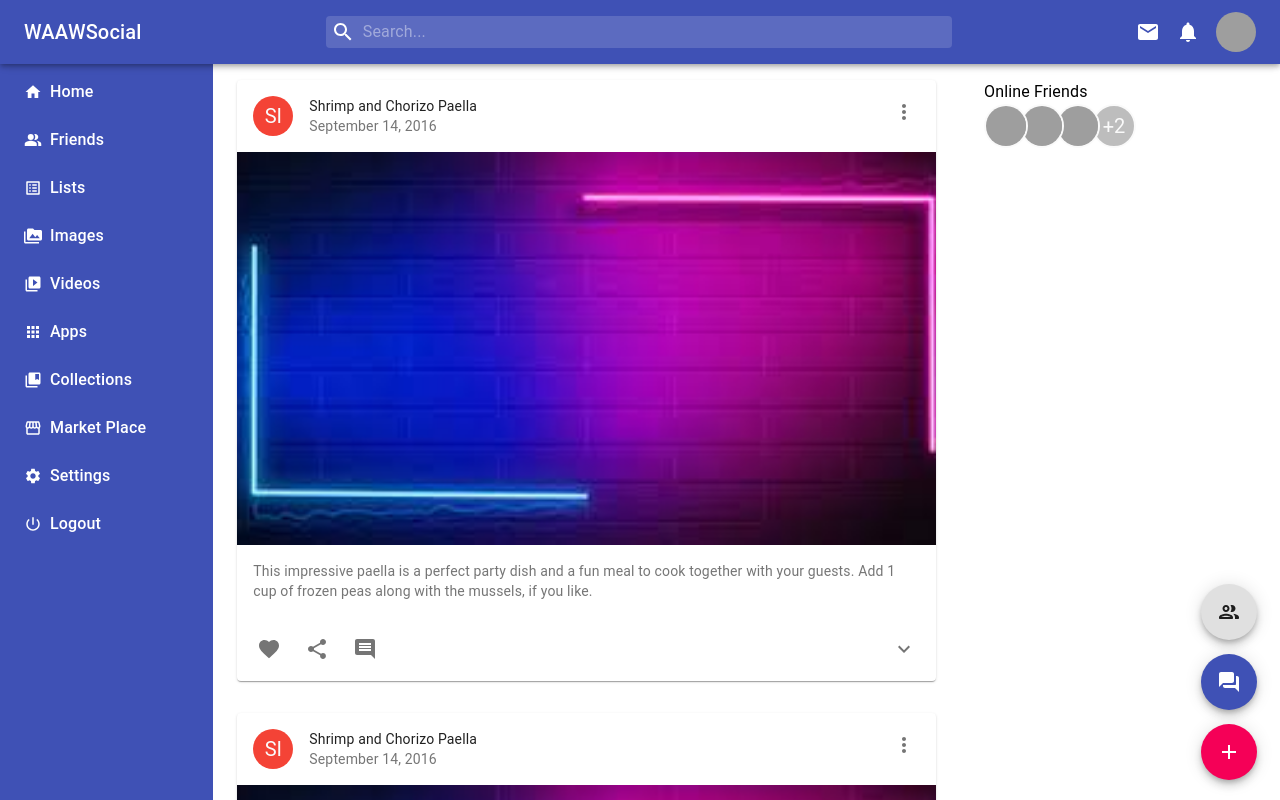
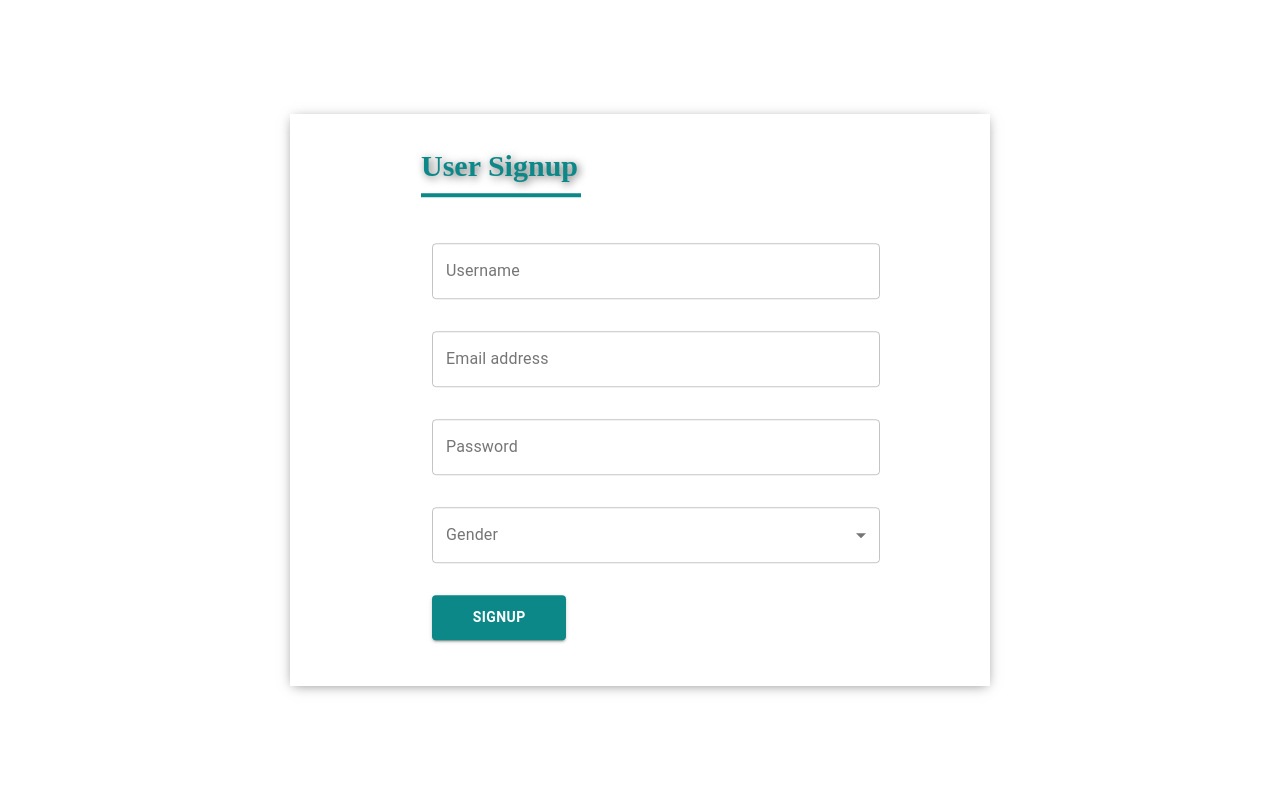
Before and after one commit to imizallah/WAAWSocial, a React (Create React App) app: page /register in a window 1280 px wide. Shown: the top 800 px of the page. Built offline with nearby package versions, Linux system fonts and the light colour scheme; grey boxes are pictures that could not be loaded; the HTML template or start-up script is replaced by a standard one.

Commit message:
register done

```diff
--- a/package.json
+++ b/package.json
@@ -12,8 +12,11 @@
     "@testing-library/jest-dom": "^5.11.4",
     "@testing-library/react": "^11.1.0",
     "@testing-library/user-event": "^12.1.10",
+    "axios": "^0.23.0",
     "react": "^17.0.2",
     "react-dom": "^17.0.2",
+    "react-hot-toast": "^2.1.1",
+    "react-router-dom": "^5.3.0",
     "react-scripts": "4.0.3",
     "web-vitals": "^1.0.1"
   },
--- a/src/App.jsx
+++ b/src/App.jsx
@@ -1,50 +1,41 @@
-import { Grid, makeStyles } from '@material-ui/core';
-import Left from './components/Left';
-import MainFeed from './components/MainFeed';
-import Navbar from './components/Navbar';
-import Right from './components/Right';
-import Add from './components/Add';
-import AddIcon from '@material-ui/icons/Add';
-import ForumRoundedIcon from '@material-ui/icons/ForumRounded';
-import PeopleOutlineRoundedIcon from '@material-ui/icons/PeopleOutlineRounded';
+import { BrowserRouter as Router, Switch, Route, Link } from "react-router-dom";
+import Login from './components/pages/auth/Login';
+import Register from './components/pages/auth/Register';
+import Timeline from "./components/pages/timeline/Timeline";
+import { Toaster } from 'react-hot-toast';
 
 
-const useStyles = makeStyles(theme => ({
-  right: {
-    [theme.breakpoints.down("sm")]: {
-      display: "none"
-    }
-  }
-}));
-
 function App() {
-  const classes = useStyles();
 
   return (
-    <div>
-      <Navbar />
-      <Grid container>
-        <Grid className={classes.left} item sm={2} xs={2}>
-          <Left />
-        </Grid>
-
-        <Grid className={classes.center} item sm={7} xs={10}>
-          <MainFeed />
-        </Grid>
-
-        <Grid className={classes.right} item sm={3} >
-          <Right />
-        </Grid>
-      </Grid>
-
-      <Add Icon={AddIcon} iconName='post' color='secondary' />
-      <Add Icon={ForumRoundedIcon} iconName='chat' color='primary' />
-      <Add Icon={PeopleOutlineRoundedIcon} iconName='friends' color='warning' />
-
-
-
-    </div>
-
+    <>
+      <Router>
+        <Switch>
+          <Route exact path="/" component={Timeline}></Route>
+          <Route exact path="/login" component={Login}></Route>
+          <Route exact path="/register" component={Register}></Route>
+        </Switch>
+      </Router>
+      <Toaster
+        position="top-right"
+        toastOptions={{
+          duration: 5000,
+          style: {
+            color: 'white'
+          },
+          success: {
+            style: {
+              background: 'green',
+            },
+          },
+          error: {
+            style: {
+              background: 'red',
+            },
+          },
+        }}
+      />
+    </>
   );
 }
 
--- /dev/null
+++ b/src/components/pages/auth/Login.jsx
@@ -0,0 +1,11 @@
+import React from 'react'
+
+const Login = () => {
+  return (
+    <div>
+      <h1>Login Now!!!</h1>
+    </div>
+  )
+}
+
+export default Login;
--- /dev/null
+++ b/src/components/pages/auth/Register.jsx
@@ -0,0 +1,122 @@
+import React, {useRef} from 'react';
+import axios from 'axios';
+import './register.css';
+import { makeStyles } from '@material-ui/core/styles';
+import {TextField, Button} from '@material-ui/core';
+import InputLabel from '@material-ui/core/InputLabel';
+import MenuItem from '@material-ui/core/MenuItem';
+import FormHelperText from '@material-ui/core/FormHelperText';
+import FormControl from '@material-ui/core/FormControl';
+import Select from '@material-ui/core/Select';
+import toast from 'react-hot-toast';
+
+const useStyles = makeStyles((theme) => ({
+  root: {
+    '& > *': {
+      margin: theme.spacing(2),
+      width: '100%',
+    },
+  },
+
+  btn1: {
+    backgroundColor: 'rgb(13, 136, 136)',
+    color: '#fff',
+    fontWeight: 'bold',
+    width: '100%',
+    maxWidth: '30%',
+    padding: '10px',
+    textAlign: 'center',
+    '&:hover': {
+      backgroundColor: 'rgb(13, 136, 136)',
+      color: '#fff',
+    }
+  }
+
+}));
+
+const Register = () => {
+  const classes = useStyles();
+  const username = useRef();
+  const email = useRef();
+  const password = useRef();
+  const gender = useRef();
+
+  const handleSubmit = async (e) => {
+    e.preventDefault();
+    if (!username.current.value) return toast.error('Username is required');
+    if (!email.current.value) return toast.error('Email address is required');
+    if (!password.current.value) return toast.error('Password is required');
+    if (!gender.current.value) return toast.error('Gender is required');
+
+    const user = {
+      username: username.current.value,
+      email: email.current.value,
+      password: password.current.value,
+      gender: gender.current.value
+    }
+
+    try {
+      let res = await axios.post('http://localhost:7000/api/v1/auth/register', user);
+      if(res.data.success) toast.success(res.data.msg);
+      console.log(res.data);
+    }catch(err) {
+      if(!err.response.data.success) return toast.error(err.response.data.msg);
+    }
+
+  }
+
+  return (
+    <div className="register">
+      <div className="holder">
+        <h3>User Signup</h3>
+        <form onSubmit={handleSubmit} className={classes.root} noValidate autoComplete="off">
+          <TextField
+            type="text"
+            id="outlined-basic"
+            label="Username"
+            variant="outlined"
+            inputRef={username}
+          />
+
+          <TextField
+            type="email"
+            id="outlined-basic"
+            label="Email address"
+            variant="outlined"
+            inputRef={email}
+          />
+
+          <TextField
+            type="password"
+            id="outlined-basic"
+            label="Password"
+            variant="outlined"
+            inputRef={password}
+          />
+
+          <FormControl variant="outlined" className={classes.formControl}>
+            <InputLabel id="demo-simple-select-outlined-label">Gender</InputLabel>
+            <Select
+              labelId="demo-simple-select-outlined-label"
+              id="demo-simple-select-outlined"
+              inputRef={gender}
+              label="Gender"
+            >
+              <MenuItem value="">
+                <em>None</em>
+              </MenuItem>
+              <MenuItem value="female">Female</MenuItem>
+              <MenuItem value="male">Male</MenuItem>
+            </Select>
+          </FormControl>
+
+          <Button type="submit" className={classes.btn1} variant="contained">
+            Signup
+          </Button>
+        </form>
+      </div>
+    </div>
+  )
+}
+
+export default Register;
--- /dev/null
+++ b/src/components/pages/auth/register.css
@@ -0,0 +1,46 @@
+.register {
+  box-shadow: 0 2px 12px -3px rgba(0, 0, 0, .5);
+  position: absolute;
+  top: 50%;
+  left: 50%;
+  transform: translate(-50%, -50%);
+  width: 50vw;
+  padding: 30px;
+}
+
+.holder {
+  width: 70%;
+  margin: 0 auto;
+}
+
+.register h3 {
+  text-shadow: 2px 2px 8px rgba(0, 0, 0, .6);
+  max-width: 160px;
+  margin: 5px 0px 30px 5px;
+  padding-bottom: 10px;
+  /* padding: 10px; */
+  font-size: 30px;
+  color: rgb(13, 136, 136);
+  font-weight: bold;
+  border-bottom: 4px solid rgb(13, 136, 136);
+}
+
+.MuiOutlinedInput-root.Mui-focused
+.MuiOutlinedInput-notchedOutline {
+  border-color: rgb(13, 136, 136) !important;
+}
+
+.PrivateNotchedOutline-legendLabelled-5 > span {
+  color: rgb(13, 136, 136) !important;
+}
+
+@media screen and (max-width: 450px) {
+  .register {
+    width: 80vw;
+
+  }
+
+  .holder {
+    width: 95%;
+  }
+}
--- /dev/null
+++ b/src/components/pages/timeline/Timeline.jsx
@@ -0,0 +1,47 @@
+import React from 'react';
+import { Grid, makeStyles } from '@material-ui/core';
+import Left from '../../Left';
+import MainFeed from '../../MainFeed';
+import Navbar from '../../Navbar';
+import Right from '../../Right';
+import Add from '../../Add';
+import AddIcon from '@material-ui/icons/Add';
+import ForumRoundedIcon from '@material-ui/icons/ForumRounded';
+import PeopleOutlineRoundedIcon from '@material-ui/icons/PeopleOutlineRounded';
+
+const useStyles = makeStyles(theme => ({
+  right: {
+    [theme.breakpoints.down("sm")]: {
+      display: "none"
+    }
+  }
+}));
+
+const Timeline = () => {
+  const classes = useStyles();
+
+  return (
+    <div>
+      <Navbar />
+      <Grid container>
+        <Grid className={classes.left} item sm={2} xs={2}>
+          <Left />
+        </Grid>
+
+        <Grid className={classes.center} item sm={7} xs={10}>
+          <MainFeed />
+        </Grid>
+
+        <Grid className={classes.right} item sm={3} >
+          <Right />
+        </Grid>
+      </Grid>
+
+      <Add Icon={AddIcon} iconName='post' color='secondary' />
+      <Add Icon={ForumRoundedIcon} iconName='chat' color='primary' />
+      <Add Icon={PeopleOutlineRoundedIcon} iconName='friends' color='warning' />
+    </div>
+  )
+}
+
+export default Timeline;
```
Also changed, not shown: src/components/pages/auth/login.css (added), 2 other files (tests, documents, lock files or other folders).
